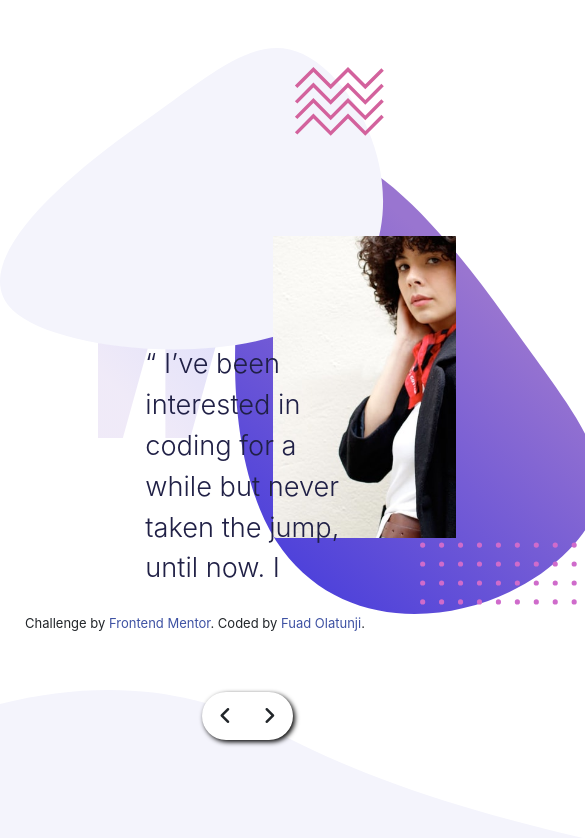
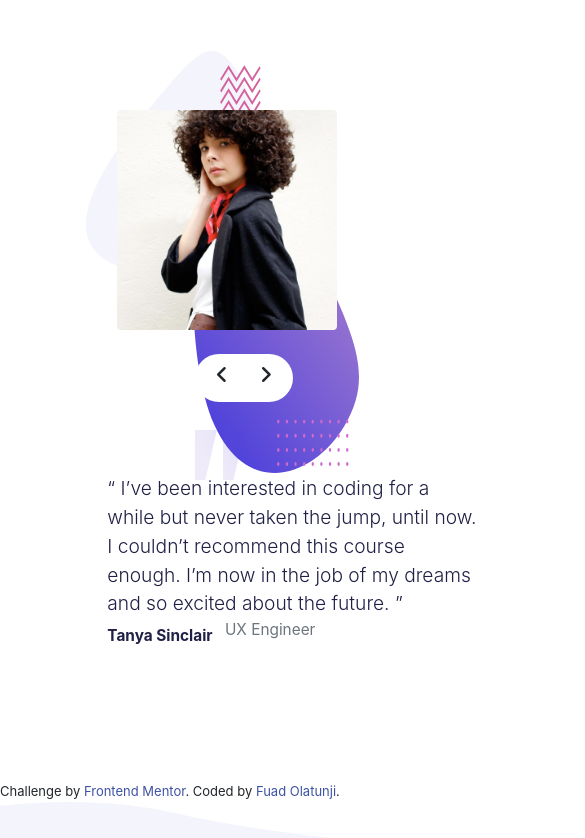
Before and after one commit to fuadop/coding-bootcamp-testimonials-slider-master, a plain HTML site: page index.html in a window 390 px wide. Shown: the whole page, 585 px wide, since content can reach past the window. Drawn offline with nearby package versions, Linux system fonts and the light colour scheme; a web font is replaced by a local one.

Commit message:
😉😉adding mobile view

```diff
--- a/index.html
+++ b/index.html
@@ -41,14 +41,14 @@
     <img
       src="images/pattern-curve.svg"
       class="background-img d-block fixed-bottom mr-auto"
-      alt=""
+      alt="pattern-curve"
     />
 
     <img
       src="images/pattern-bg.svg"
       class="background-img d-block my-auto ml-auto mr-5"
       width="600px"
-      alt=""
+      alt="pattern-bg"
     />
     <img
       src="images/pattern-quotes.svg"
@@ -57,9 +57,9 @@
     />
 
     <div class="slider-container container position-absolute">
-      <div class="d-flex justify-content-between">
-        <div class="first-slide p-3">
-          <p class="profile-text lead ml-5 position-absolute">
+      <div class="d-flex overflow-wrapper justify-content-between">
+        <div class="first-slide p-3 ">
+          <p class="profile-text lead ml-5  ">
             “ I’ve been interested in coding for a while but never taken the
             jump, until now. I couldn’t recommend this course enough. I’m now in
             the job of my dreams and so excited about the future. ”
@@ -81,7 +81,7 @@
           />
         </div>
         <div class="second-slide p-3">
-          <p class="profile-text lead ml-5 position-absolute">
+          <p class="profile-text lead ml-5 ">
             “ If you want to lay the best foundation possible I’d recommend
             taking this course. The depth the instructors go into is incredible.
             I now feel so confident about starting up as a professional
@@ -119,8 +119,6 @@
       <span class="d-inline-block" style="width: 20px;"></span>
       <i class="fas fa-angle-right"></i>
     </button>
-    <!--
-     -->
 
     <div class="attribution">
       Challenge by
--- a/styles.css
+++ b/styles.css
@@ -36,6 +36,7 @@ body {
 }
 
 .profile-text {
+  position: absolute;
   z-index: 1;
   top: 30%;
   font-size: 1.7rem;
@@ -55,3 +56,82 @@ button[type="button"] {
 .author-name {
   color: var(--DarkBlue);
 }
+
+/* media queries */
+@media (max-width: 600px) {
+  * {
+    padding: 0;
+    margin: 0;
+    overflow: hidden;
+  }
+  body{
+    display: block;
+    width: 100vw;
+    height: 100vh;
+    overflow: hidden;
+  }
+
+  .background-img{
+    position: fixed;
+    z-index: -999;
+  }
+
+  img[src = "images/pattern-curve.svg"]{
+    width: 100vw;
+    height: 5vh;
+    bottom: 0;
+  }
+  img[src="images/pattern-bg.svg"]{
+    width: 70vw;
+    height: 50vh;
+    margin-right: 20vw;
+    padding-left: 0;
+    top: 6vh;
+    left: 22vw;
+  }
+  img[src="images/pattern-quotes.svg"]{
+    width: 50px;
+    height: 50px;
+    top: 51vh;
+    left: 50vw;
+    z-index: 1;
+  }
+  .profile-img{
+    max-width: none;
+    width: 220px !important;
+    height: 220px !important;
+    top: 13vh;
+    left: 30vw;
+    z-index: 2;
+    position: fixed;
+    margin: 0;
+  }
+  .first-slide,.second-slide{
+    overflow: visible;
+  }
+  .profile-text{
+    display: block;
+    position: fixed;
+    z-index: 3;
+    top: 55vh;
+    width: 100vw;
+    margin: 0 !important;
+    padding: 10px;
+    font-size: 1.2rem;
+    margin-right: 1rem;
+    overflow: visible;
+  }
+  button[type="button"]{
+    z-index: 3;
+    box-shadow: none !important;
+    top: 42vh;
+    left: 50vw;
+  }
+  .attribution{
+    position: fixed;
+    bottom: 5vh;
+    overflow: visible;
+    margin: 0;
+  }
+
+}
```
